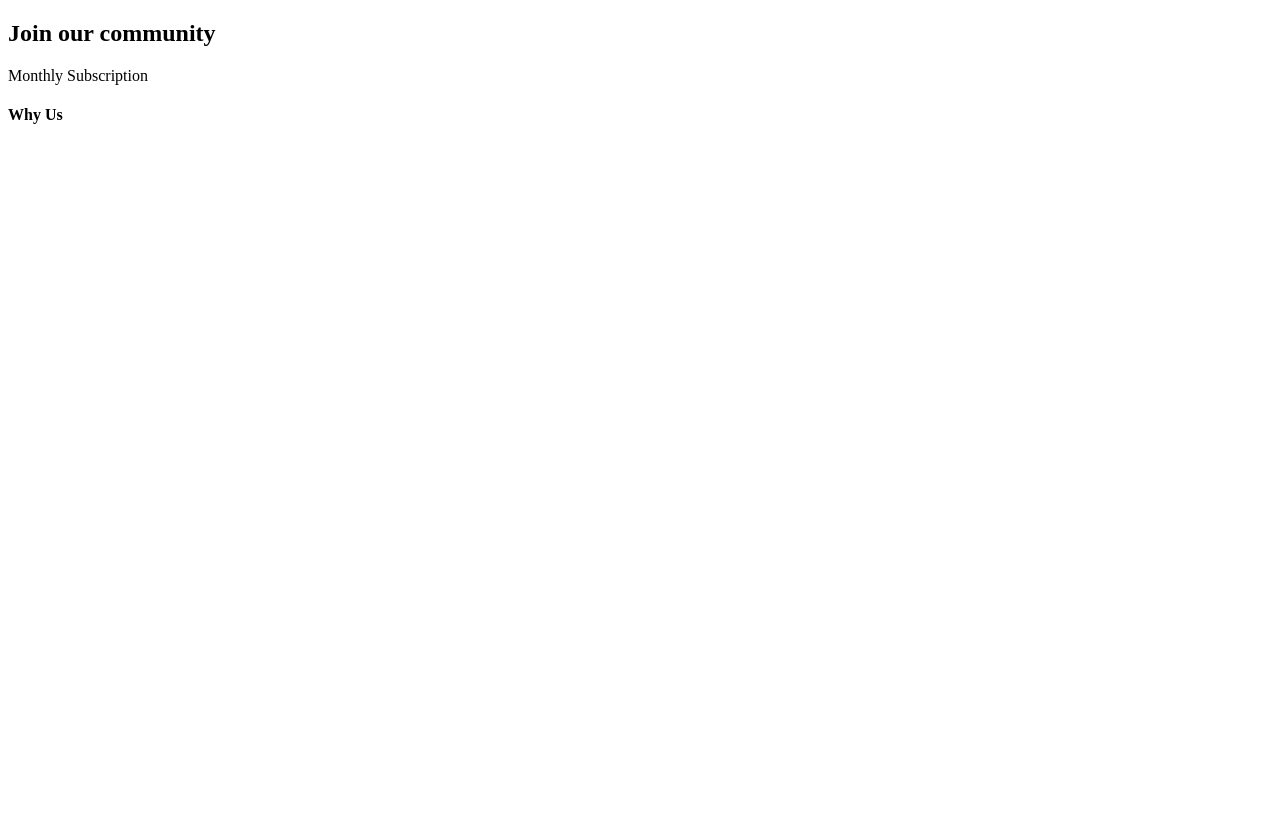
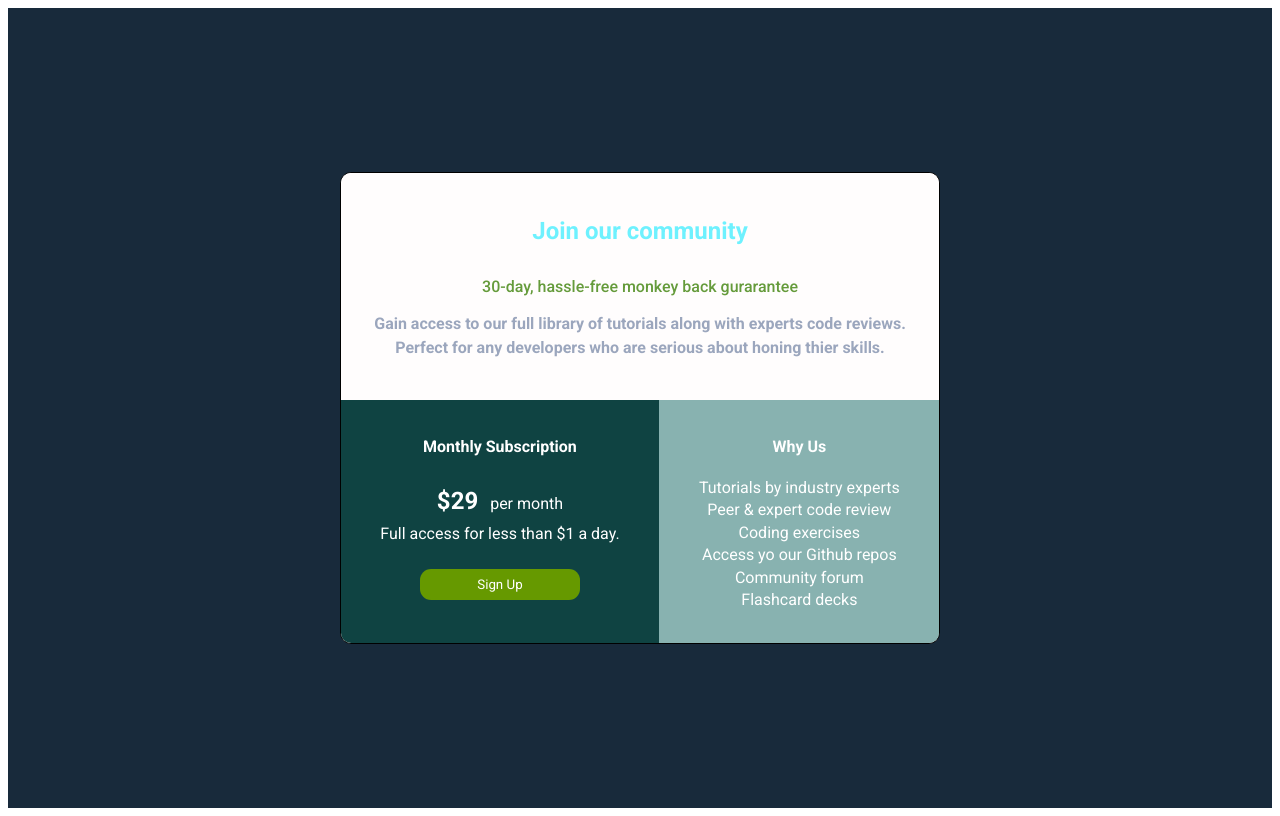
Before and after one commit to shaikh007/React-Subscription-App---Fundamentals-of-web-development-CSS-Selectors-Pseudo---lbbbxn0s5zb8, a React app: page / in a window 1280 px wide. Built offline with nearby package versions, Linux system fonts and the light colour scheme.

Commit message:
New updated

```diff
--- a/src/components/App.js
+++ b/src/components/App.js
@@ -6,13 +6,27 @@ const App = () => {
       <div class="container">
                 <div class="community">
                   <h2 class="community-header">Join our community</h2>
+                  <p class="community-title-meta">30-day, hassle-free monkey back gurarantee</p>
+                  <p class="community-desciption">Gain access to our full library of tutorials along with experts code reviews. Perfect for any developers who are serious about honing thier skills.
+                  </p>
                 </div>
                 <div class="card-details">
                   <div class="card">
                     <p class="card-header">Monthly Subscription</p>
+                    <span><strong class="price">$29</strong> per month</span>
+                    <span>Full access for less than $1 a day.</span>
+                    <button type="button" class="sign-up-btn">Sign Up</button>
                   </div>
                   <div class="why-us">
                     <h4 class="why-us-header">Why Us</h4>
+                    <ul>
+                      <li>Tutorials by industry experts</li>
+                      <li>Peer & expert code review</li>
+                      <li>Coding exercises</li>
+                      <li>Access yo our Github repos</li>
+                      <li>Community forum</li>
+                      <li>Flashcard decks</li>
+                    </ul>
                   </div>
                 </div>
               </div>
--- a/src/index.html
+++ b/src/index.html
@@ -1,12 +1,18 @@
 <!DOCTYPE html>
 <html lang="en">
+
 <head>
     <meta charset="UTF-8">
     <meta name="viewport" content="width=device-width, initial-scale=1.0">
     <meta http-equiv="X-UA-Compatible" content="ie=edge">
+    <link rel="preconnect" href="https://fonts.googleapis.com">
+    <link rel="preconnect" href="https://fonts.gstatic.com" crossorigin>
+    <link href="https://fonts.googleapis.com/css2?family=Roboto:ital,wght@0,100;0,300;0,400;0,500;0,700;0,900;1,500;1,700;1,900&display=swap" rel="stylesheet">
     <title>React Boilerplate</title>
 </head>
+
 <body>
     <div id="root">
     </div>
+
 </html>
--- a/src/styles/App.css
+++ b/src/styles/App.css
@@ -0,0 +1,102 @@
+* {
+    font-family: 'Roboto', sans-serif;
+}
+
+#main {
+    background-color: rgb(24, 42, 59);
+    height: 100vh;
+    display: flex;
+    justify-content: center;
+    align-items: center;
+}
+
+ul {
+    margin: 0;
+    padding: 0;
+}
+
+li {
+    list-style-type: none;
+    line-height: 1.4;
+}
+
+.container {
+    border: 1px solid black;
+    border-radius: 11px;
+    background-color: white;
+    overflow: hidden;
+}
+
+.community {
+    text-align: center;
+    padding: 1.5rem;
+    background-color: rgb(255, 253, 253);
+}
+
+.community-title-meta {
+    color: rgb(101, 155, 59);
+    margin-top: 2rem;
+    font-weight: 500;
+}
+
+.community-header {
+    color: rgb(110, 241, 254);
+}
+
+.community-desciption {
+    max-width: 60ch;
+    line-height: 1.5;
+    color: rgb(155, 166, 189);
+    font-weight: 600;
+}
+
+.why-us {
+    background-color: rgba(85, 145, 142, 0.698);
+    flex-grow: 1;
+    color: #fff;
+    text-align: center;
+    padding: 1rem 1rem 2rem 1rem;
+}
+
+.card {
+    background-color: rgb(15, 67, 66);
+    flex-grow: 1;
+    color: #fff;
+    display: flex;
+    flex-direction: column;
+    align-items: center;
+    gap: 0.6rem;
+    padding: 1rem 1rem 2rem 1rem;
+}
+
+.card-header {
+    margin: 1.33rem;
+    font-weight: 600;
+}
+
+.price {
+    font-size: 1.5rem;
+    margin-right: 0.5rem;
+}
+
+.card-details {
+    display: flex;
+}
+
+.sign-up-btn {
+    background-color: rgb(102, 153, 0);
+    color: #fff;
+    outline: none;
+    border: none;
+    padding: 0.5rem 2rem;
+    border-radius: 11px;
+    margin-top: 1rem;
+    min-width: 10rem;
+}
+
+@media (max-width: 600px) {
+    /* max-width: 600px --> apply css to those screen whose width is 600px or below */
+    .card-details {
+        flex-direction: column;
+    }
+}
```
Also changed, not shown: package.json (line endings or trailing spaces), 1 other file. Lines whose indentation alone changed are shown as unchanged.
